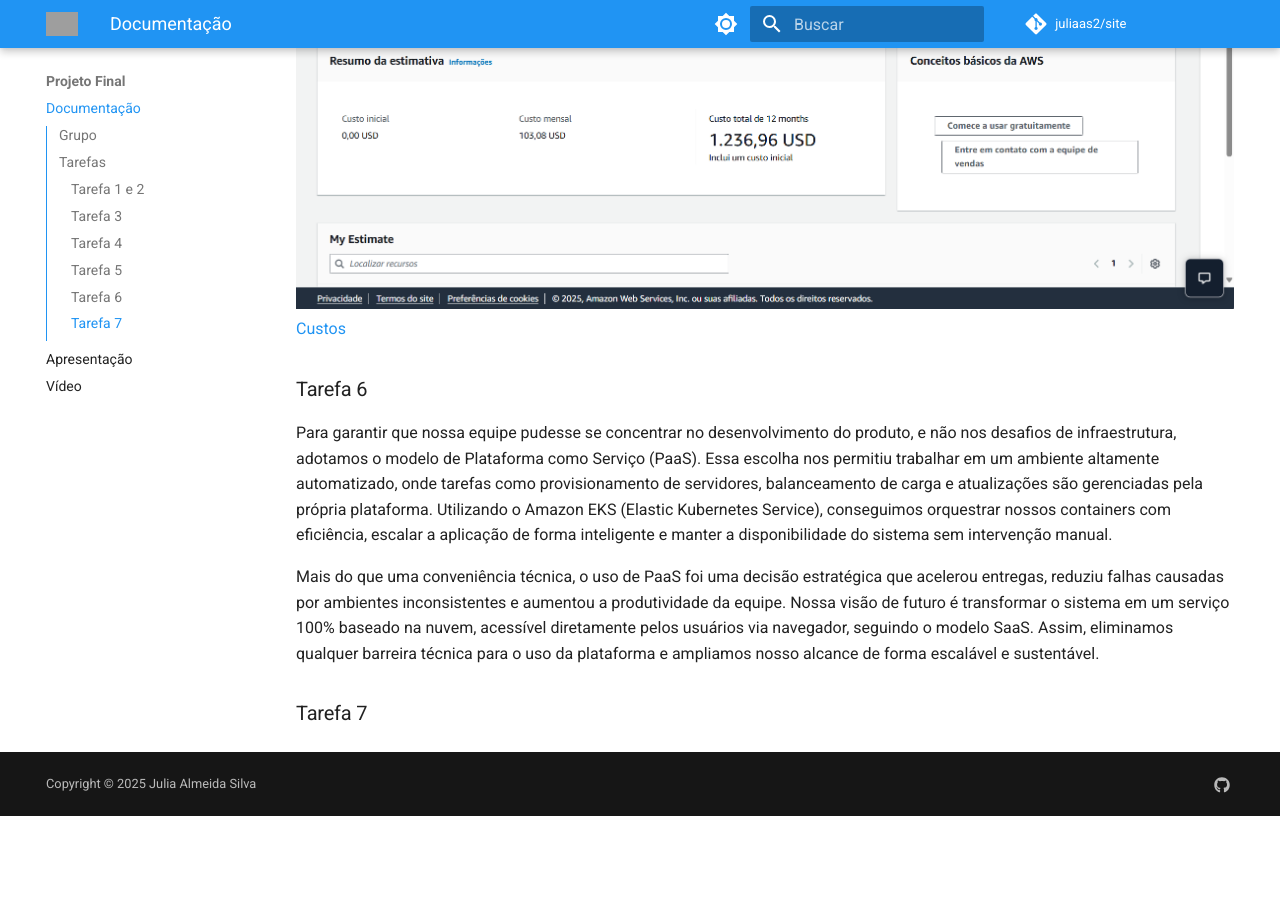
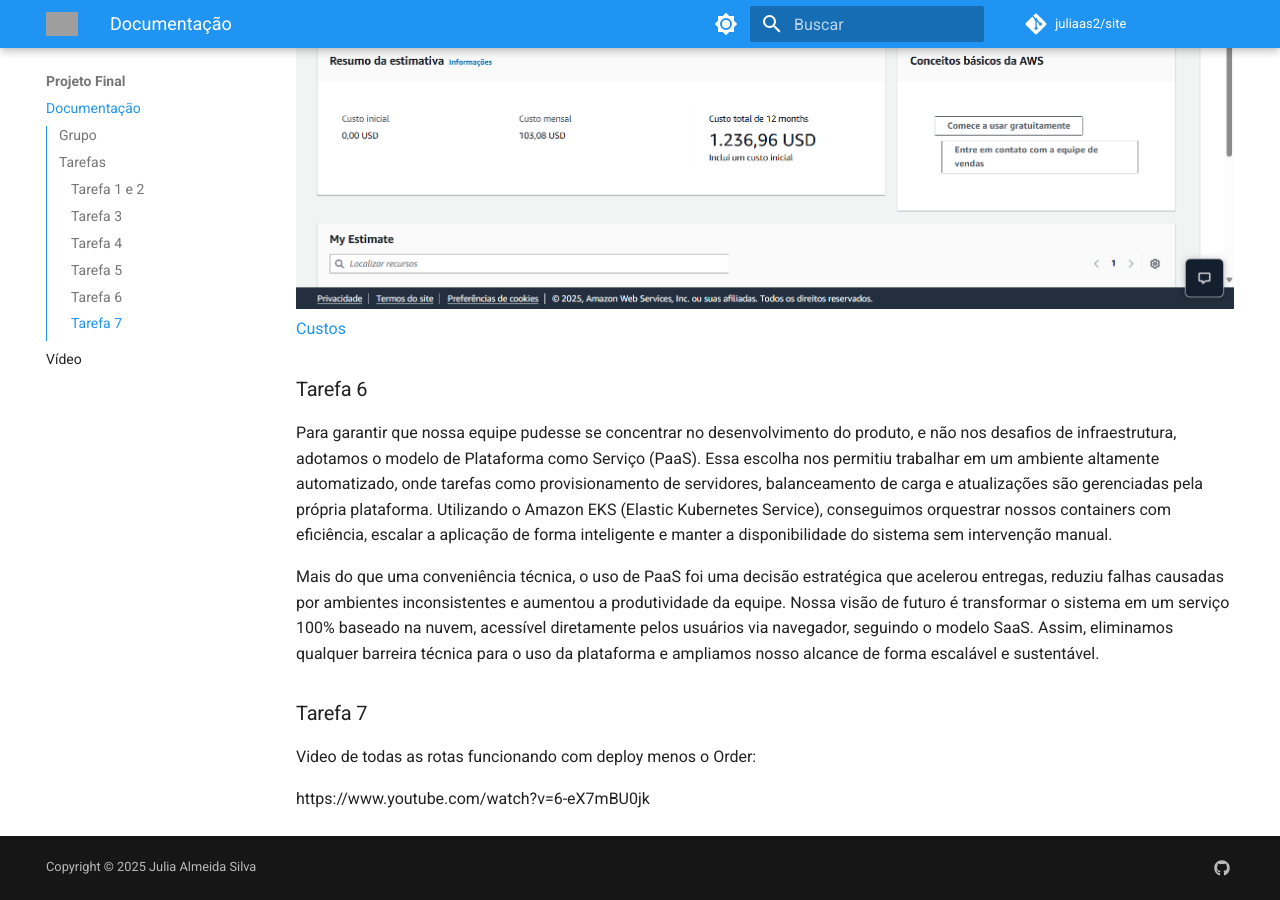
Before and after one commit to juliaas2/site, an MkDocs documentation site: the page built from docs/projeto/documentacao.md, in a window 1280 px wide and 900 px high, scrolled down 1795 px. Built offline with MkDocs 1.6.1 and Material for MkDocs 9.7.7, drawn with Linux system fonts in a browser that asks for light colours; comment, search, counter and statistics services are not loaded; before the commit the page ends 2611 px from its top, so only the background shows below that; grey boxes are pictures that could not be loaded.

Commit message:
remove presentation file and update documentation navigation

```diff
--- a/docs/projeto/documentacao.md
+++ b/docs/projeto/documentacao.md
@@ -44,3 +44,7 @@ Mais do que uma conveniência técnica, o uso de PaaS foi uma decisão estratég
 
 
 ### Tarefa 7
+
+Video de todas as rotas funcionando com deploy menos o Order:
+
+https://www.youtube.com/watch?v=6-eX7mBU0jk
--- a/mkdocs.yml
+++ b/mkdocs.yml
@@ -100,7 +100,6 @@ nav:
     - Atividade 5 - Kubernetes: atividades/atividade5.md
   - Projeto Final:
     - Documentação: projeto/documentacao.md
-    - Apresentação: projeto/apresentacao.md
     - Vídeo: projeto/video.md
   - Referências:
     - Repositórios: repositorios.md
```
Also changed, not shown: docs/projeto/apresentacao.md (deleted).
